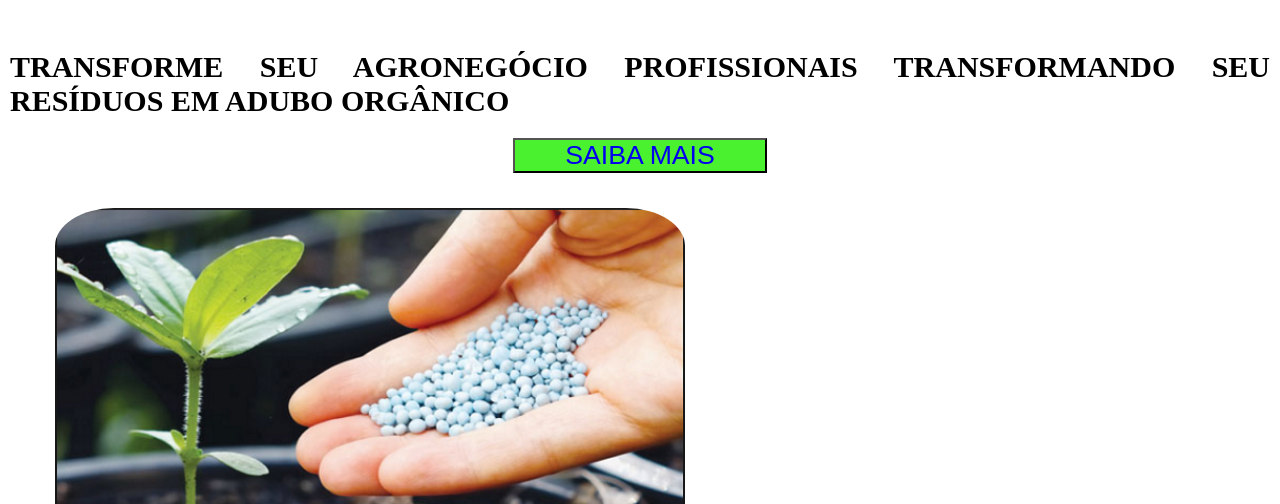
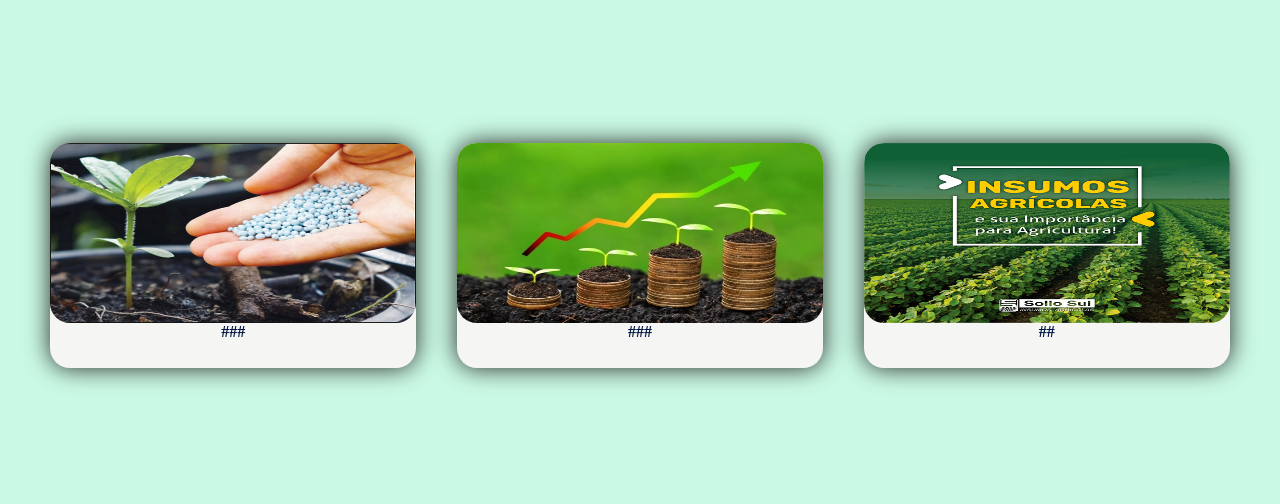
Before and after one commit to Wellpt/TechTeamProject, a plain HTML site: page Index.html in a window 1280 px wide. Shown: the top 504 px of the page. Drawn offline with Linux system fonts and the light colour scheme.

Commit message:
cards iniciais

```diff
--- a/Index.html
+++ b/Index.html
@@ -5,13 +5,8 @@
     <meta charset="UTF-8">
     <meta http-equiv="X-UA-Compatible" content="IE=edge">
     <meta name="viewport" content="width=device-width, initial-scale=1.0">
-    <link rel="stylesheet" href="https://cdnjs.cloudflare.com/ajax/libs/font-awesome/4.7.0/css/font-awesome.min.css">
     <link rel="stylesheet" href="/css/index.css">
-    <link rel="stylesheet" href="css/header.css">
-    <script src="./JS/header.js" defer></script>
-    <script src="./JS/cards.js" defer></script>
-    <script src="main.js" defer></script>
-    <script src="./JS/ButtonTop.js" defer></script>
+
 
     <title>Resíduo Sustentável</title>
 </head>
@@ -20,23 +15,40 @@
 <body>
     <main>
         <section class="container">
-            <div>
-                <h1>TRANSFORME SEU AGRONEGÓCIO PROFISSIONAIS TRANSFORMANDO SEU RESÍDUOS EM ADUBO ORGÂNICO</h1>
-            </div>
-            <button class="botao">
-              <a href="#">Saiba Mais</a>
-            </button>
-        </section>
+            <nav>
+                <div class="animation-cards">
+                    <div class="card-container">
+                        <figure class="image">
+                            <a href="#"><img src="Imagens/img tratadas/Cards/insumo1.png"
+                                    alt="" /> </a>
+                        </figure>
+                        <div class="content">
+                            <p class="title text--medium">###</p>
+                        </div>
+                    </div>
 
-        <section>
-            <nav id="folhetos">
-                <figure class="image">
-                    <a href="#"><img src="./Imagens/img tratadas/Cards/insumo1.png" class="img1" alt="" /> </a>
-                    <a href="#"><img src="./Imagens/img tratadas/Cards/insumos3.jpg" class="img2" alt="" /> </a>
-                    <a href="#"><img src="./Imagens/img tratadas/Cards/insumos600x400.png" class="img3" alt="" /> </a>
-                </figure>
+                    <div class="card-container">
+                        <figure class="image">
+                            <a href="#"><img src="Imagens/img tratadas/Cards/insumos3.jpg" alt="Campos do Jordão - SP" />
+                            </a>
+                        </figure>
+                        <div class="content">
+                            <p class="title text--medium">###</p>
+                        </div>
+                    </div>
+
+                    <div class="card-container">
+                        <figure class="image">
+                            <a href="#"><img src="Imagens/img tratadas/Cards/insumos600x400.png" alt="Holambra - SP" /> </a>
+                        </figure>
+                        <div class="content">
+                            <p class="title text--medium">##</p>
+                        </div>
+                    </div>
+
+
+                </div>
             </nav>
-
         </section>
         <section class="texto-final">
             <div>
@@ -48,7 +60,6 @@
         </section>
 
     </main>
-    <script src="./JS/carousel.js"></script>
 </body>
 
 </html>
--- a/css/index.css
+++ b/css/index.css
@@ -9,93 +9,57 @@ body {
     font-family: "Source Sans Pro", 'Times New Roman';
     text-rendering: optimizeLegibility;
     -webkit-font-smoothing: antialiased;
-    background-color: white;
+    background-color: rgb(202, 250, 230);
     scroll-behavior: smooth;
 }
 h1 {
   font-size: 30px;
-  text-align: justify;
+  text-align: center;
   color: black;
 }
 
-h2 {
-  font-size: 20px;
-  text-align: justify;
+/*seção de cards */
+
+.animation-cards {
+  display: flex;
+  height: 450px;
+  align-items: center;
+  justify-content: space-around;
+  margin: 30px;
 }
 
-.container {
-  background-image: url(./compostagem1.jpg);
-  background-size: contain;
-  background-repeat: no-repeat;
-  display: flex;
-  flex-direction: column;
-  justify-content: center;
-  align-items: center;
-  padding: 10px;
-  margin-top: 40px;
- }
- #folhetos .img1{
-  width: 50%;
-  border-radius: 10%;
-  padding: 5px;
- }
- #folhetos .img2{
-  width: 50%;
-  border-radius: 10%;
-  padding: 5px;
- }
- #folhetos .img3{
-  width: 50%;
-  border-radius: 10%;
-  padding: 5px;
- }
-section .botao {
-  background-color: #4af12f;
-  margin: 20px;
-}
-section a {
-  text-decoration: none;
-  font-size: 20pt;
-  padding: 50px;
-  text-transform: uppercase;
+.card-container {
+  background-color: #f5f6f3;
+  width: 30%;
+  height: 50%;
+  text-align: center;
+  border-radius: 20px;
+  box-shadow: 0 0 1.5em #262621;
 }
 
-.insumos {
-  display: flex;
-  justify-content: center;
-  align-items: center;
+.card-container:hover {
+  opacity: 0.7;
+  transform: translateY(-15px);
+  transition: 0.5s;
 }
 
-.insumos img {
-  display: flex;
-  justify-content: center;
-  width: 50%;
-  margin-top: 30px;
-  align-items: center;
+.card-container figure img {
+  width: 100%;
+  height: 100%;
+  border-radius: 20px;
 }
 
-.cards {
+.card-container figure {
   width: 100%;
-  background-color: white;
-  display: flex;
-  justify-content: center;
-  align-items: center;
-  margin-top: 15px;
+  height: 80%;
 }
 
-
-
-.cards img:hover {
-  -webkit-transform: scale(1.1);
-  transform: scale(1.1);
+.content p {
+  text-align: center;
+  color: #011640;
+  font-weight: bold;
 }
-
-.texto-final {
-  display: flex;
-  justify-content: center;
-  align-items: center;
-  margin-top: 30px;
-}
+/* Fim sessão de cards */
 
 .btn-whatsapp {
   position: absolute;
```
